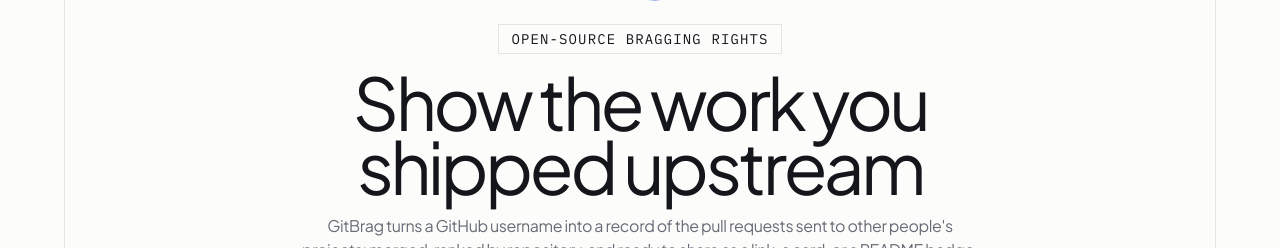
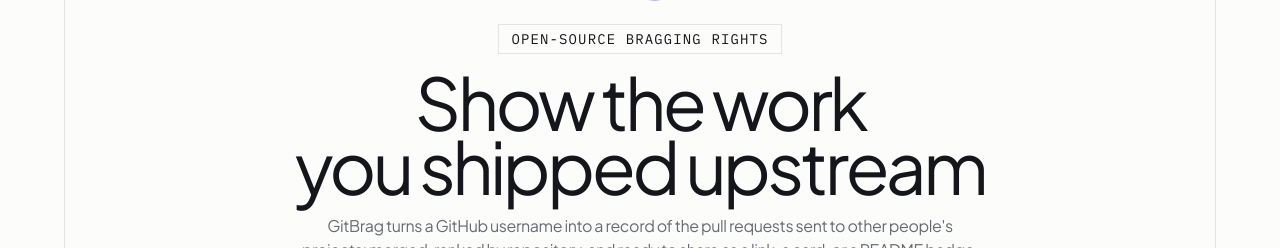
Before and after one commit to aldiidodi97/gitbrag, a Next.js app: page / in a window 1280 px wide. Shown: the part 251-499 px from the top of the page. Built offline with nearby package versions, Linux system fonts and the light colour scheme; no server answers.

Commit message:
Break the headline after 'Show the work'
Co-Authored-By: Beta-Devin AI <248786709+beta-devin-ai-integration[bot]@users.noreply.github.com>

```diff
--- a/src/app/page.tsx
+++ b/src/app/page.tsx
@@ -24,8 +24,9 @@ export default function HomePage() {
               <span className="border-border text-foreground inline-flex items-center border px-3 py-1 font-mono text-xs tracking-[0.08em] uppercase md:text-sm">
                 Open-source bragging rights
               </span>
-              <h1 className="mt-4 max-w-2xl text-center text-[40px] leading-10 tracking-tighter text-balance lg:text-6xl xl:text-7xl xl:leading-16">
-                Show the work you shipped upstream
+              <h1 className="mt-4 max-w-3xl text-center text-4xl leading-9 tracking-tighter sm:text-5xl sm:leading-tight lg:text-6xl xl:text-7xl xl:leading-16">
+                <span className="block">Show the work</span>
+                <span className="block">you shipped upstream</span>
               </h1>
               <p className="text-muted-foreground mt-4 max-w-prose text-center text-sm tracking-tight text-balance lg:text-base">
                 GitBrag turns a GitHub username into a record of the pull
```
